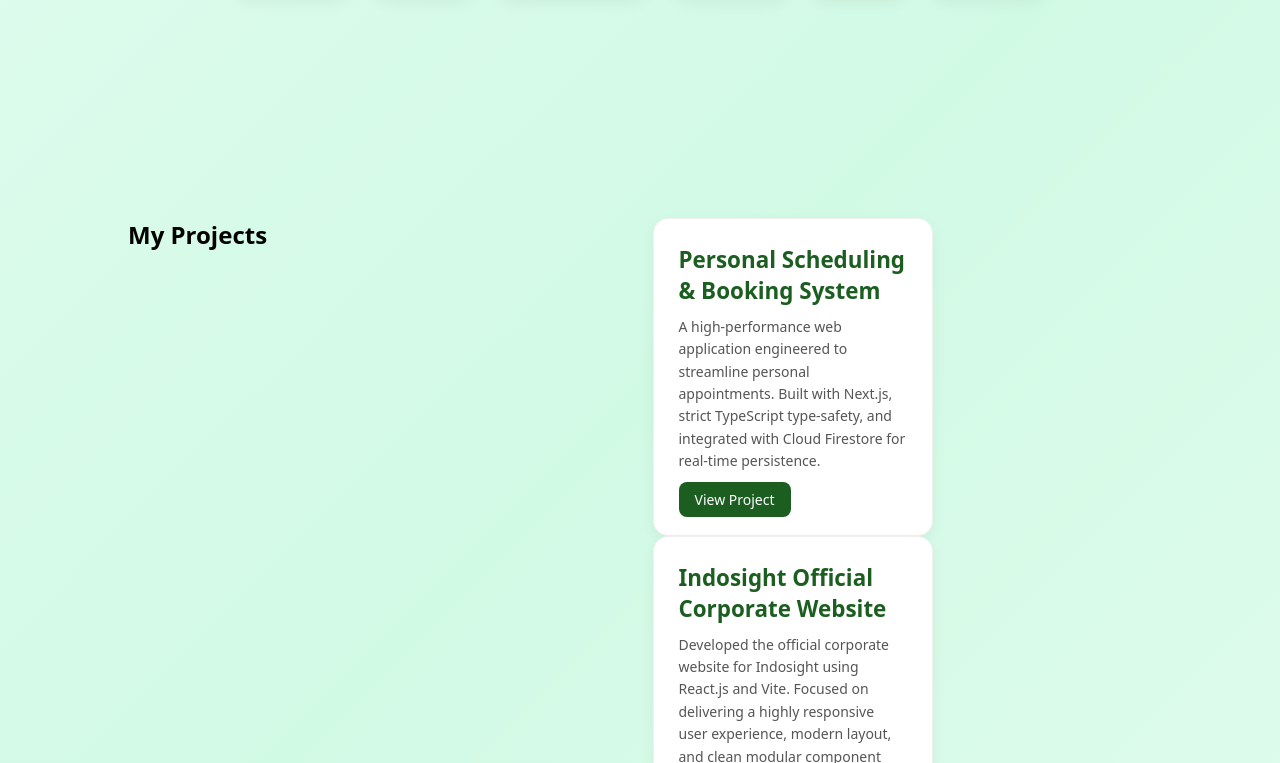
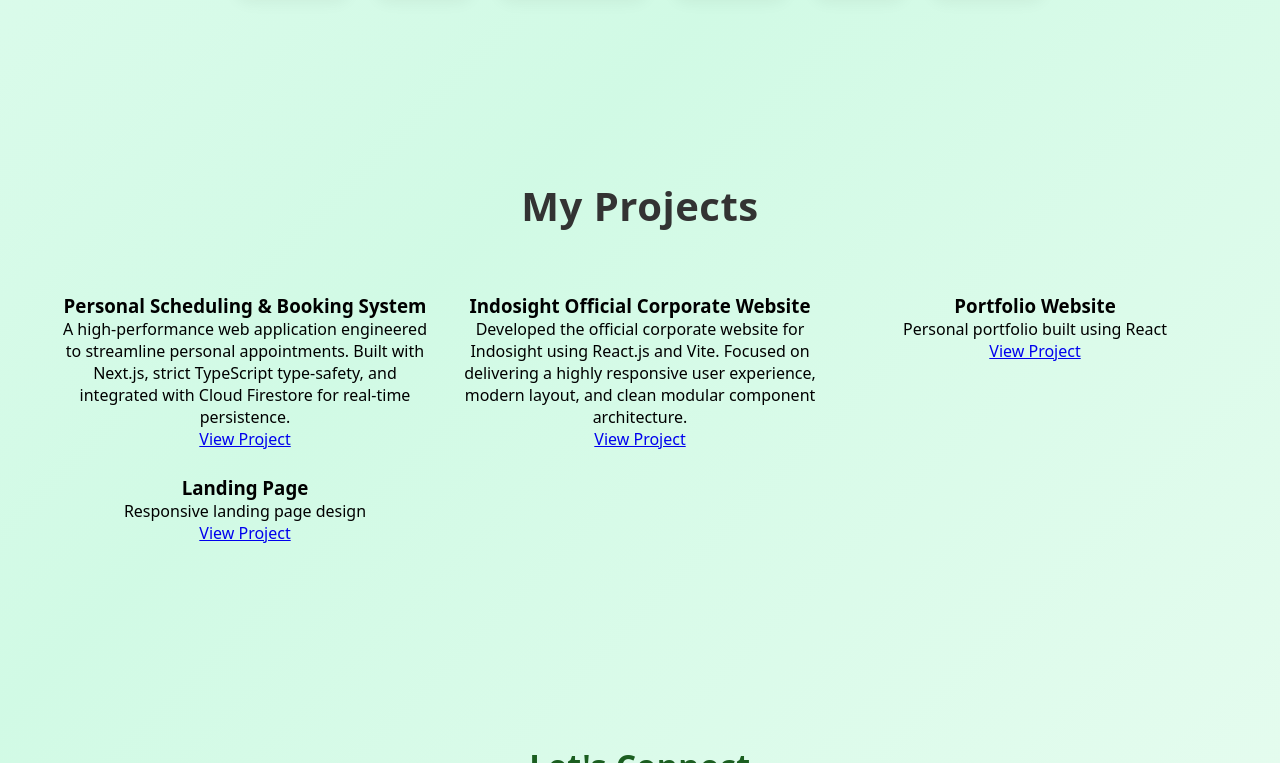
Before and after one commit to ribkalinks/portfolio-website, a React (Vite) app: page / in a window 1280 px wide. Shown: the part 1457-2220 px from the top of the page. Built offline with nearby package versions, Linux system fonts and the light colour scheme; the HTML template or start-up script is replaced by a standard one.

Commit message:
fixing layout projects section

```diff
--- a/src/components/Projects.jsx
+++ b/src/components/Projects.jsx
@@ -4,7 +4,7 @@ const projects = [
   {
     title: "Personal Scheduling & Booking System",
     description: "A high-performance web application engineered to streamline personal appointments. Built with Next.js, strict TypeScript type-safety, and integrated with Cloud Firestore for real-time persistence.",
-    link: "https://ribka.dev/booking" // 👈 Jalur aman dan sukses kita!
+    link: "https://ribka.dev/booking" // 👈 Tetap pertahankan jalur sukses kita!
   },
   {
     title: "Indosight Official Corporate Website",
@@ -25,31 +25,23 @@ const projects = [
 
 const Projects = () => {
   return (
-    <section id="projects" className="projects-section">
+    <section id="projects" className="projects">
+      <h2>My Projects</h2>
       <div className="projects-container">
-        <h2 className="section-title">My Projects</h2>
-
-        <div className="projects-grid">
         {projects.map((project, index) => (
-            <div key={index} className="project-card">
-              <div className="project-content">
-                <h3 className="project-title">{project.title}</h3>
-                <p className="project-description">{project.description}</p>
-              </div>
-
-              <div className="project-action">
+          <div key={index} className="project-item">
+            <h3>{project.title}</h3>
+            <p>{project.description}</p>
             <a
               href={project.link}
               target={project.link.includes('booking') ? "_self" : "_blank"}
               rel="noopener noreferrer"
-                  className="project-btn"
+              className="btn btn-primary" // 👈 Menggunakan class tombol asli template-mu
             >
               View Project
             </a>
           </div>
-            </div>
         ))}
-        </div>
       </div>
     </section>
   );
```
Lines whose indentation alone changed are shown as unchanged.
